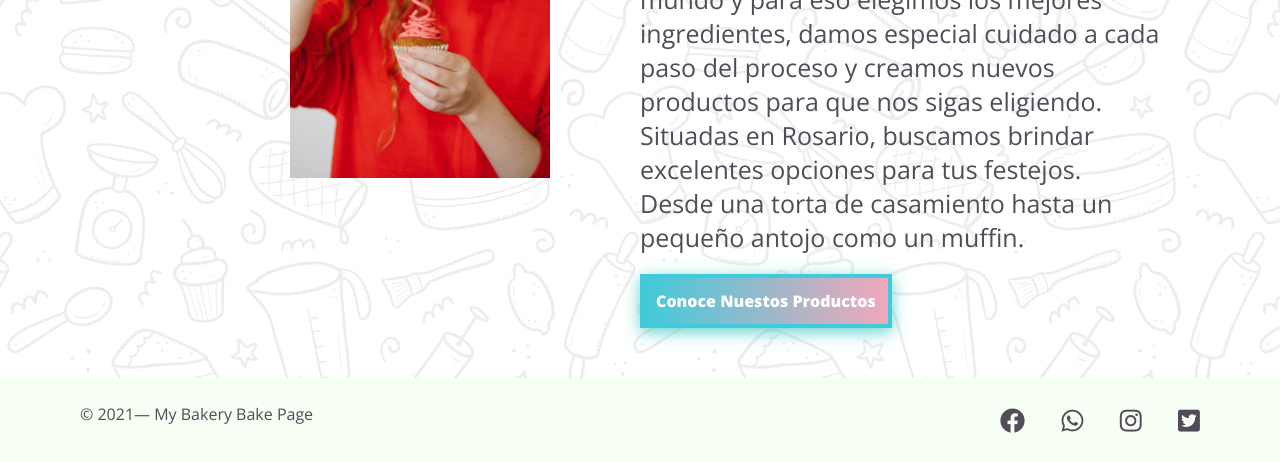
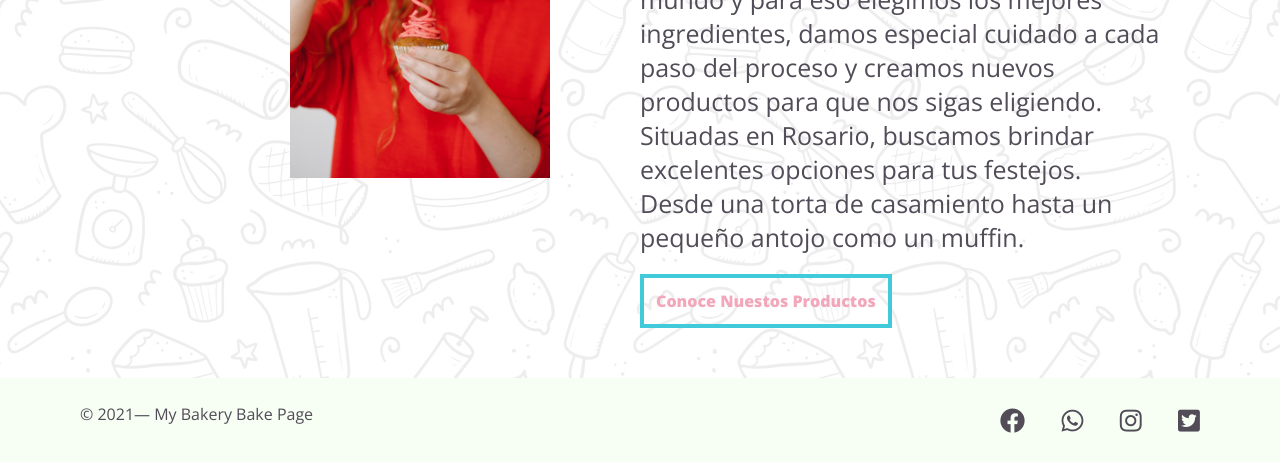
Before and after one commit to nailaghigo/bakerybake, a plain HTML site: page index.html in a window 1280 px wide. Shown: the part 1272-1734 px from the top of the page. Drawn offline with nearby package versions, Linux system fonts and the light colour scheme; a web font is replaced by a local one.

Commit message:
change button background and color

```diff
--- a/assets/style.css
+++ b/assets/style.css
@@ -210,10 +210,8 @@ h3, legend{
     padding: 12px;
     text-decoration: none;
     font-weight: 800;
-    color: #ffffff;
+    color: #F2A7BB;
     display: inline-block;
-    background-image: linear-gradient(to right, #41CAD9, #F2A7BB, #F2A7BB, #41CAD9);
-    box-shadow: 0 4px 15px 0 rgba(49, 196, 190, 0.75);
 }
 
 .bttn:hover {
```
Also changed, not shown: index.html (+1 -1 lines).
